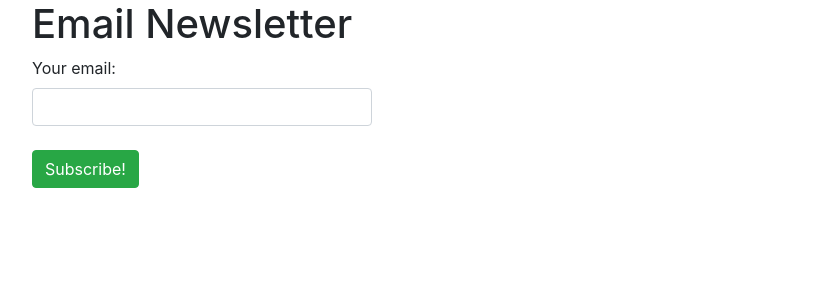
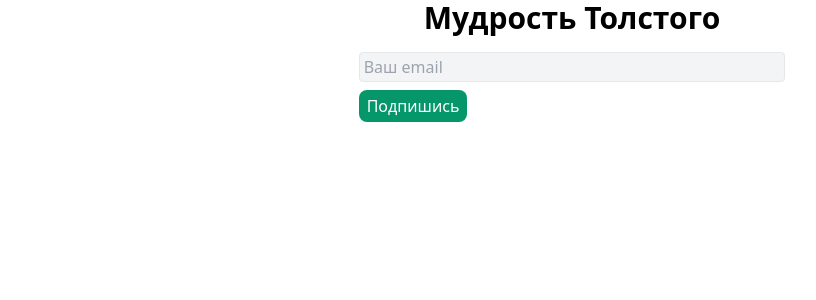
Before and after one commit to rasulkireev/tolstoy_calendar, a Django app: page / in a window 1280 px wide. Shown: the top 300 px of the page, without its empty margins (68-884 px from the left). Run offline with Django 3.2, Linux system fonts and the light colour scheme; some libraries are stand-ins or nearby versions.

Commit message:
Singup flow is compete.

```diff
--- a/newsletter/forms.py
+++ b/newsletter/forms.py
@@ -1,6 +1,4 @@
 from django import forms
 
 class SubscriberForm(forms.Form):
-    email = forms.EmailField(label='Your email',
-                             max_length=100,
-                             widget=forms.EmailInput(attrs={'class': 'form-control'}))
+    email = forms.EmailField(max_length=100, widget=forms.EmailInput(attrs={'class': 'form-control'}))
--- a/newsletter/views.py
+++ b/newsletter/views.py
@@ -58,7 +58,7 @@ def new_subscriber(request):
         except Exception as e:
             print(e)
 
-        return render(request, 'newsletter/template_index.html', {'email': sub.email, 'action': 'added', 'form': SubscriberForm()})
+        return render(request, 'newsletter/template_index.html', {'email': sub.email, 'action': 'добавлен', 'form': SubscriberForm()})
     else:
         return render(request, 'newsletter/template_index.html', {'form': SubscriberForm()})
 
@@ -68,18 +68,18 @@ def confirm(request):
     if sub.conf_num == request.GET['conf_num']:
         sub.confirmed = True
         sub.save()
-        return render(request, 'newsletter/template_index.html', {'email': sub.email, 'action': 'confirmed'})
+        return render(request, 'newsletter/template_index.html', {'email': sub.email, 'action': 'подтвержден'})
     else:
-        return render(request, 'newsletter/template_index.html', {'email': sub.email, 'action': 'denied'})
+        return render(request, 'newsletter/template_index.html', {'email': sub.email, 'action': 'откланен'})
 
 
 def delete(request):
     sub = Subscriber.objects.get(email=request.GET['email'])
     if sub.conf_num == request.GET['conf_num']:
         sub.delete()
-        return render(request, 'newsletter/template_index.html', {'email': sub.email, 'action': 'unsubscribed'})
+        return render(request, 'newsletter/template_index.html', {'email': sub.email, 'action': 'отписан'})
     else:
-        return render(request, 'newsletter/template_index.html', {'email': sub.email, 'action': 'denied'})
+        return render(request, 'newsletter/template_index.html', {'email': sub.email, 'action': 'откланен'})
 
 
 def get_todays_quote_as_a_list():
@@ -100,10 +100,10 @@ def send_newsletter(self, request):
     subscribers = Subscriber.objects.filter(confirmed=True)
 
     message_context = {
-            'absolute_uri':request.build_absolute_uri('/confirm/'),
-            'sub_email':sub.email,
-            'sub_conf':sub.conf_num,
-            'paragraphs':paragraphs
+        'delete_uri': request.build_absolute_uri('/delete/'),
+        'email': sub.email,
+        'conf_number': sub.conf_num,
+        'paragraphs': paragraphs
         }
 
     html_content = render_to_string('newsletter/emails/daily_html.html', message_context)
@@ -113,9 +113,6 @@ def send_newsletter(self, request):
                 from_email=settings.FROM_EMAIL,
                 to_emails=sub.email,
                 subject=date_stringer_ru,
-                html_content=contents + (
-                    '<br><a href="{}/delete/?email={}&conf_num={}">Unsubscribe</a>.').format(
-                        request.build_absolute_uri('/delete/'),
-                        sub.email,
-                        sub.conf_num))
+                html_content=contents)
+
         sg.send(message)
--- a/templates/newsletter/emails/confirm_subscription.html
+++ b/templates/newsletter/emails/confirm_subscription.html
@@ -1,5 +1,5 @@
         <p>Спасибо за подписку!</p>
         <p>Остался последний шаг. Перейдите по следующей ссылке чтобы завершить процесс.</p>
-        <a href="{{ absolute_uri }}/?email={{ sub_email }}&conf_num={{ sub_conf }}">
+        <a href="{{ absolute_uri }}?email={{ sub_email }}&conf_num={{ sub_conf }}">
             Click here to confirm you registration
         </a>
--- a/templates/newsletter/emails/daily_email.html
+++ b/templates/newsletter/emails/daily_email.html
@@ -5,3 +5,6 @@
 {% endfor %}
 
 <p>Horoshego Dnya!</p>
+
+
+<a href="{}/delete/?email={}&conf_num={}">Unsubscribe</a>
--- a/templates/newsletter/template_index.html
+++ b/templates/newsletter/template_index.html
@@ -1,31 +1,30 @@
 <!doctype html>
 <html>
     <head>
-        <title> Email Newsletter </title>
-        <link href="https://stackpath.bootstrapcdn.com/bootstrap/4.4.1/css/bootstrap.min.css" rel="stylesheet" integrity="sha384-Vkoo8x4CGsO3+Hhxv8T/Q5PaXtkKtu6ug5TOeNV6gBiFeWPGFN9MuhOf23Q9Ifjh" crossorigin="anonymous">
+        <title>Мудрость Толстого</title>
+        <link href="https://unpkg.com/tailwindcss@^1.0/dist/tailwind.min.css" rel="stylesheet">
     </head>
     <body>
-        <div class="container">
-            <div class="col-12">
-                <h1>Email Newsletter</h1>
-            </div>
+        <div class="">
+                <div class="mb-4">
+                    <h1 class="text-3xl font-semibold text-center">Мудрость Толстого</h1>
 
-            <div class="col-12">
-                {% if email %}
-                <p>{{ email }} has been {{ action }}.</p>
-                {% endif %}
-            </div>
+                    {% if email %}
+                    <p class="text-center text-lg">{{ email }} был {{ action }}.</p>
+                    {% endif %}
+                </div>
+
 
         {% if form %}
-            <div class="col-12 col-md-4">
+            <div class="w-1/3 mx-auto">
                 <form method="post" novalidate>
                     {% csrf_token %}
-                    {{ form }}
-                    <br>
-                    <button type="submit" class="btn btn-success">Subscribe!</button>
+                    <input type="email" name="email" placeholder="Ваш email" class="w-full p-1 mb-2 leading-tight text-gray-800 bg-gray-100 border rounded appearance-none focus:outline-none focus:bg-white form-control" maxlength="100" required="" id="id_email">
+                    <button type="submit" class="px-2 py-1 bg-green-600 hover:bg-green-700 text-white rounded-lg">Подпишись</button>
                 </form>
             </div>
         {% endif %}
-        </div>
+
+    </div>
     </body>
 </html>
```
Also changed, not shown: tolstoy_calendar/celery.py (added, +23 -0 lines), db.sqlite3.
